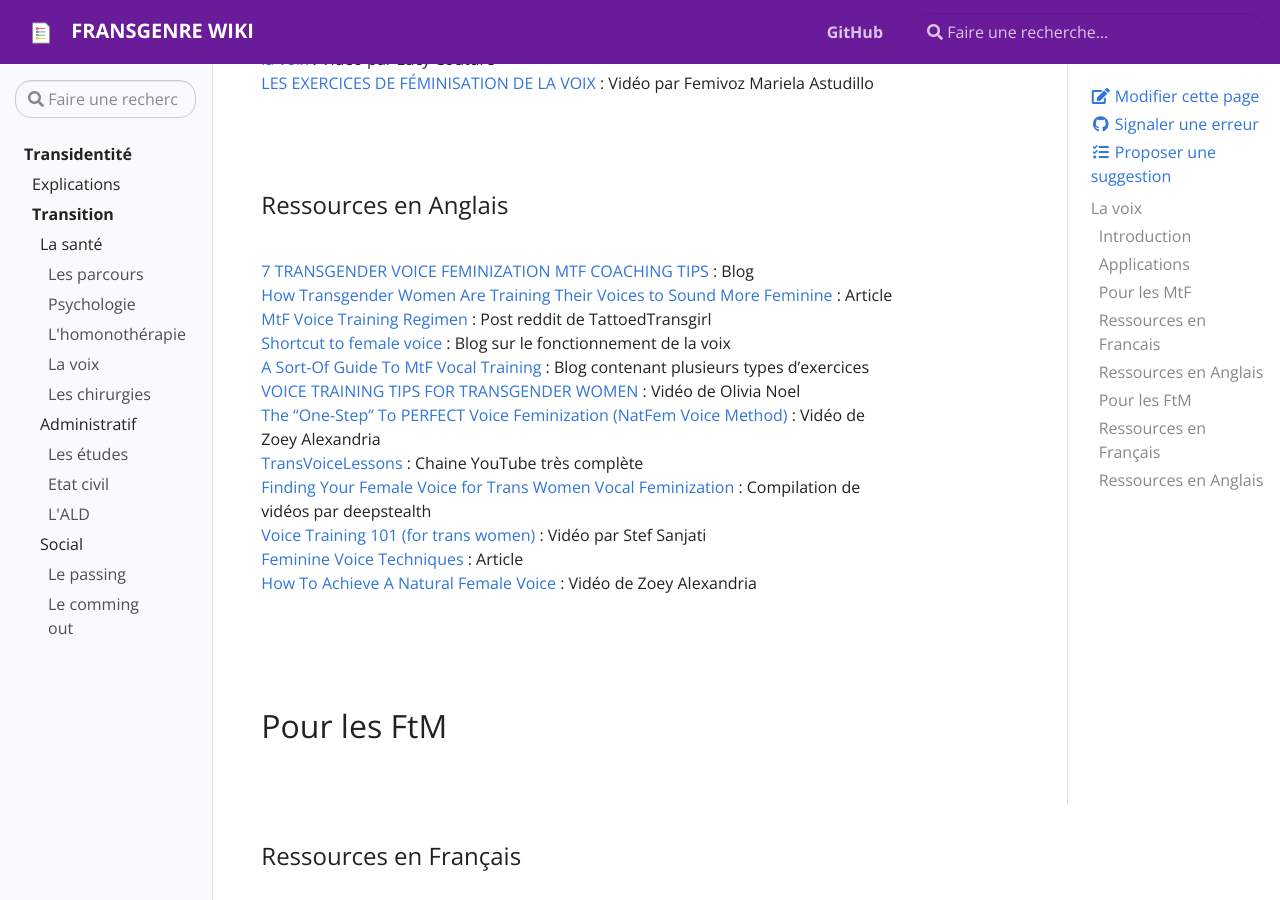
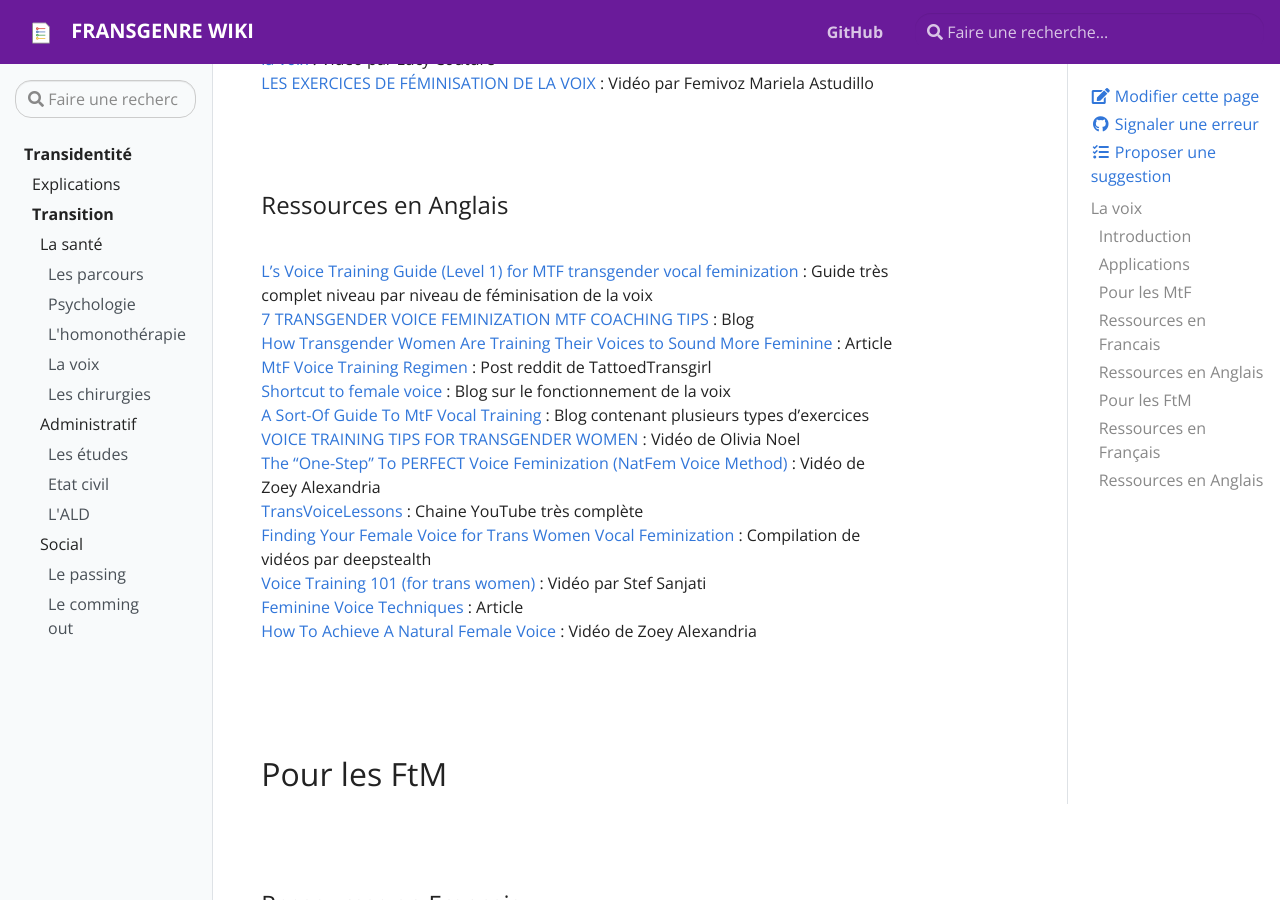
Before and after one commit to fransgenre/fransgenre.github.io, a Jekyll site: the page built from pages/_transition/sante/voix.md, in a window 1280 px wide and 900 px high, scrolled down 1127 px. Built offline with Jekyll 4.4.1, drawn with Linux system fonts in a browser that asks for light colours.

Commit message:
Update voix.md (#6)
Ajout d'un tuto que j'aime bien

```diff
--- a/pages/_transition/sante/voix.md
+++ b/pages/_transition/sante/voix.md
@@ -28,6 +28,7 @@ description: Ressources liées à la voix
 [LES EXERCICES DE FÉMINISATION DE LA VOIX](https://www.youtube.com/watch?v=bNJYjfIe0Jg) : Vidéo par Femivoz Mariela Astudillo
 
 ### Ressources en Anglais
+[L's Voice Training Guide (Level 1) for MTF transgender vocal feminization](https://www.reddit.com/r/transvoice/comments/d3clhe/ls_voice_training_guide_level_1_for_mtf/) : Guide très complet niveau par niveau de féminisation de la voix
 [7 TRANSGENDER VOICE FEMINIZATION MTF COACHING TIPS](https://www.transgenderhub.com/7-transgender-voice-feminization-mtf-coaching-tips/) : Blog
 [How Transgender Women Are Training Their Voices to Sound More Feminine](https://www.smithsonianmag.com/innovation/how-transgender-women-are-training-their-voices-sound-more-feminine-180957537/) : Article
 [MtF Voice Training Regimen](https://www.reddit.com/r/asktransgender/comments/1ske7b/mtf_voice_training_regimen/) : Post reddit de TattoedTransgirl
```
